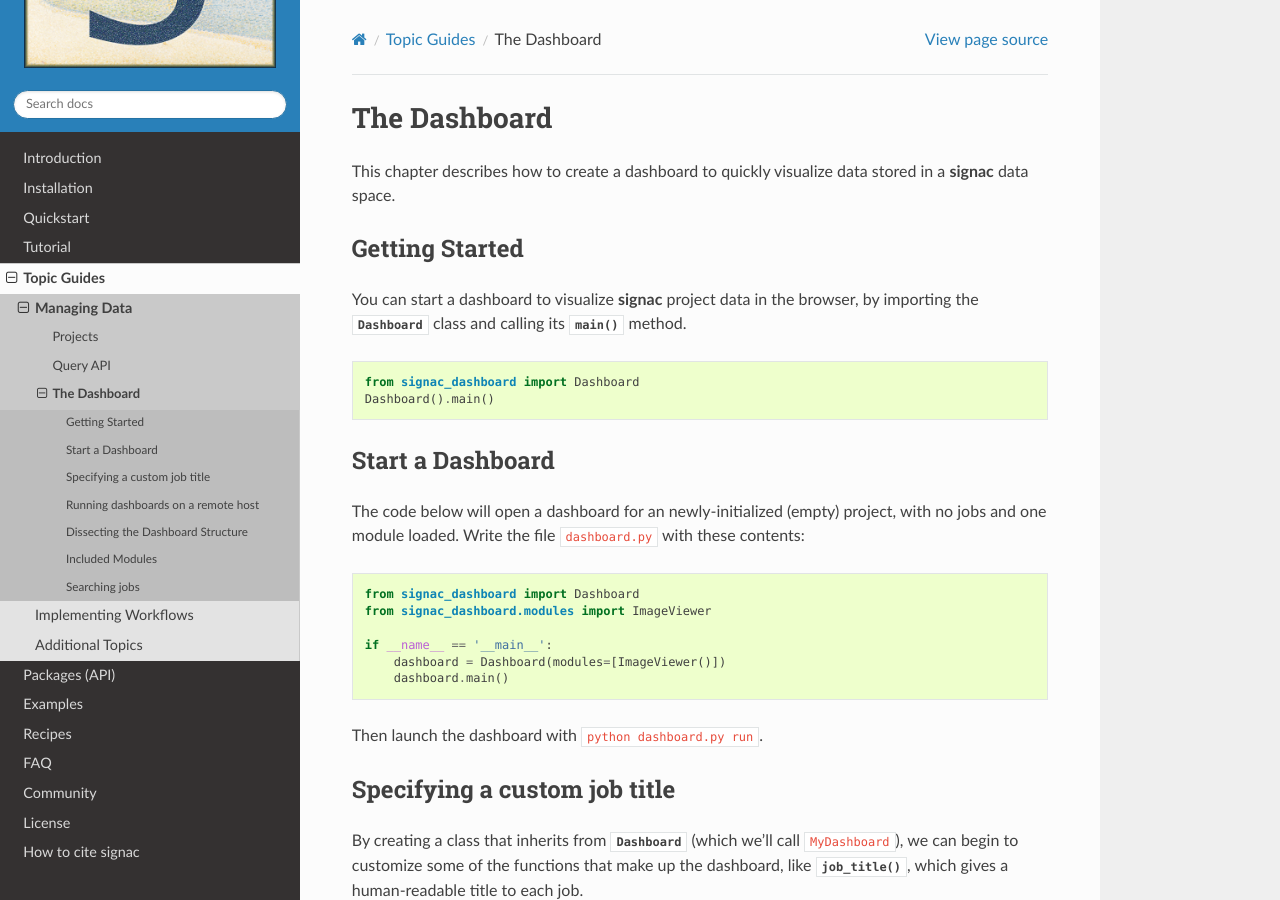
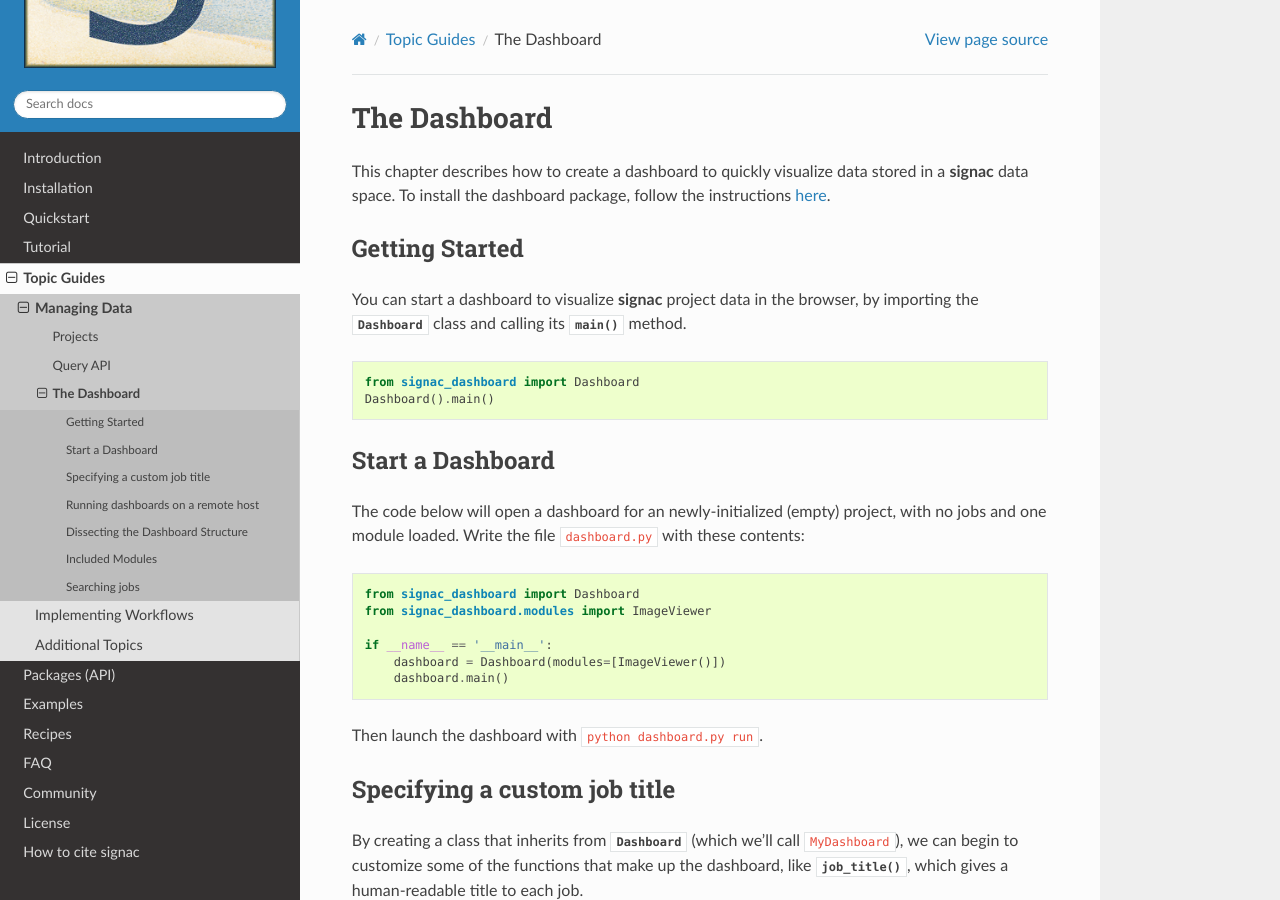
Before and after one commit to glotzerlab/signac-docs, a Sphinx documentation site: the page built from docs/source/dashboard.rst, in a window 1280 px wide and 900 px high. Built offline with Sphinx 7.4.7 and the Read the Docs theme 2.0.0, drawn with Linux system fonts in a browser that asks for light colours.

Commit message:
Add note about installation to dashboard page.

```diff
--- a/docs/source/dashboard.rst
+++ b/docs/source/dashboard.rst
@@ -4,6 +4,7 @@ The Dashboard
 =============
 
 This chapter describes how to create a dashboard to quickly visualize data stored in a **signac** data space.
+To install the dashboard package, follow the instructions `here <https://docs.signac.io/projects/dashboard/en/latest/installation.html>`_.
 
 Getting Started
 ---------------
```
